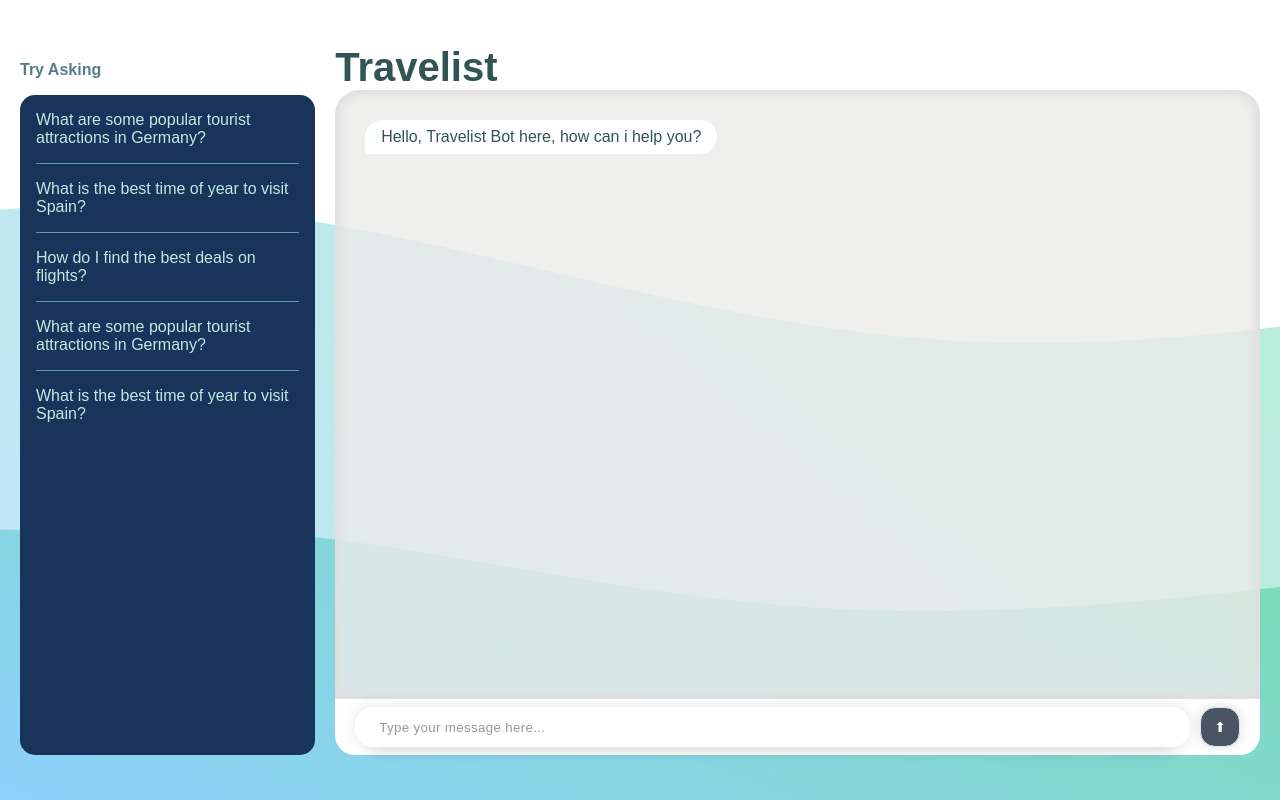
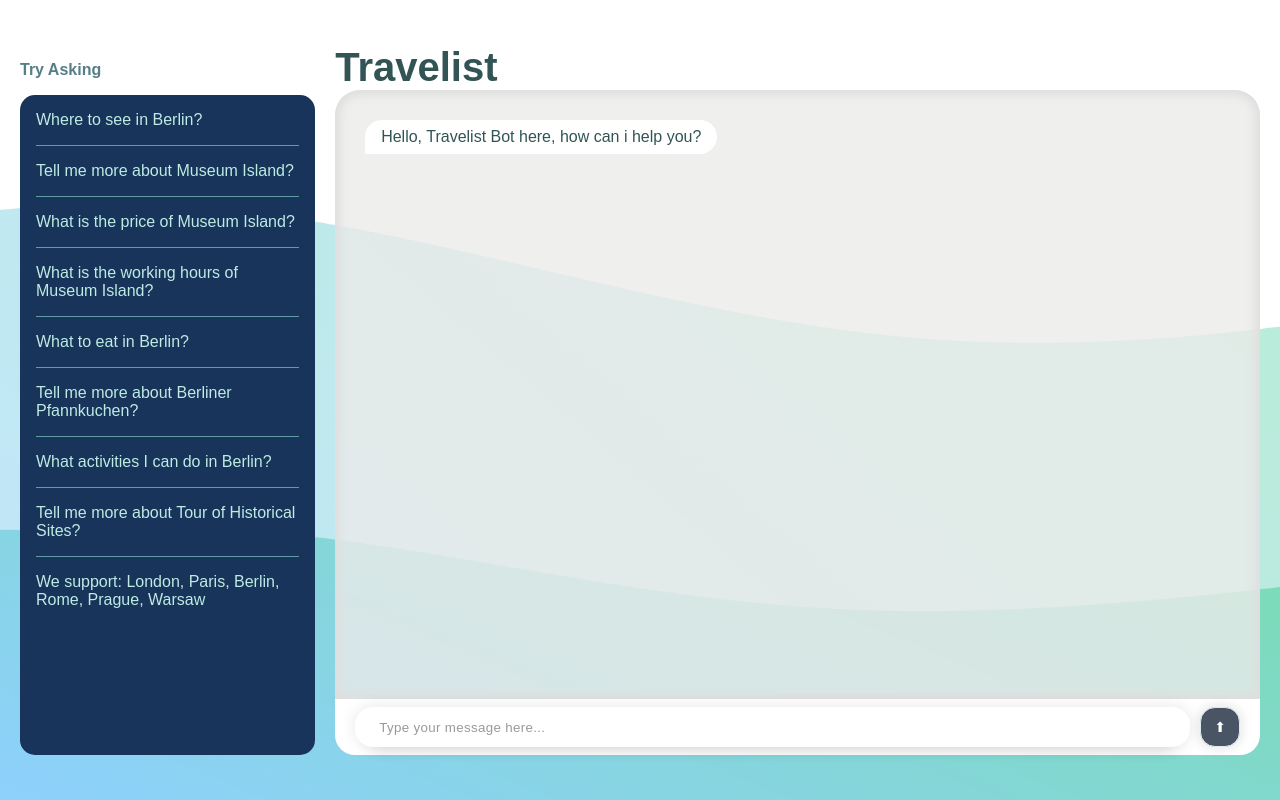
Before and after one commit to mehdiyevsss/chatbot-project, a React (Create React App) app: page / in a window 1280 px wide. Built offline with nearby package versions, Linux system fonts and the light colour scheme; no server answers.

Commit message:
faq update

```diff
--- a/src/components/Faq.js
+++ b/src/components/Faq.js
@@ -3,11 +3,15 @@ import "./Faq.css"
 const Faq = () => {
     return (
         <ul className="faq">
-            <li className="faq__item">What are some popular tourist attractions in Germany?</li>
-            <li className="faq__item">What is the best time of year to visit Spain?</li>
-            <li className="faq__item">How do I find the best deals on flights?</li>
-            <li className="faq__item">What are some popular tourist attractions in Germany?</li>
-            <li className="faq__item">What is the best time of year to visit Spain?</li>
+            <li className="faq__item">Where to see in Berlin?</li>
+            <li className="faq__item">Tell me more about Museum Island?</li>
+            <li className="faq__item">What is the price of Museum Island?</li>
+            <li className="faq__item">What is the working hours of Museum Island?</li>
+            <li className="faq__item">What to eat in Berlin?</li>
+            <li className="faq__item">Tell me more about Berliner Pfannkuchen?</li>
+            <li className="faq__item">What activities I can do in Berlin?</li>
+            <li className="faq__item">Tell me more about Tour of Historical Sites?</li>
+            <li className="faq__item">We support: London, Paris, Berlin, Rome, Prague, Warsaw</li>
         </ul>
     )
 }
```
